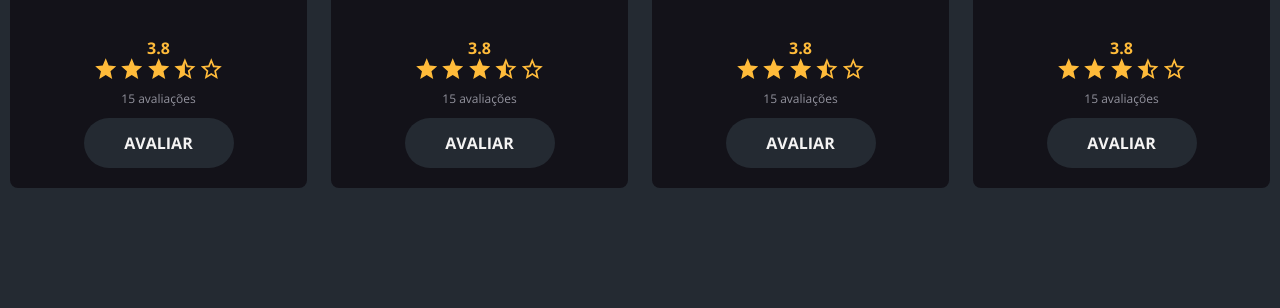
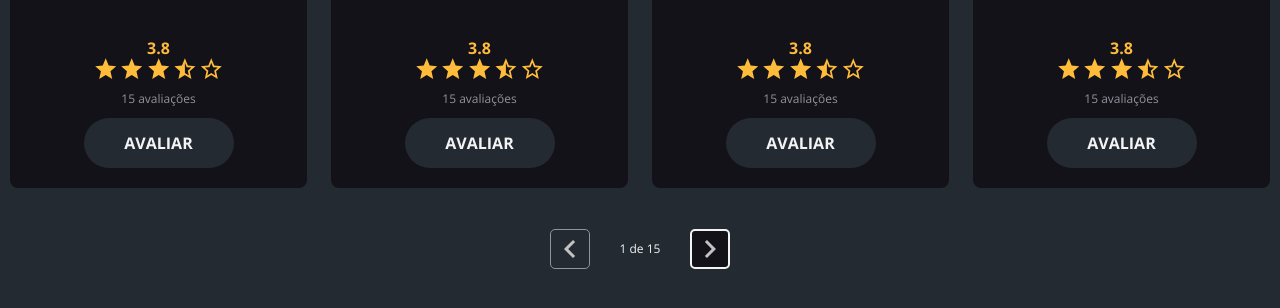
Before and after one commit to arturffontenele/atividade_html_css, a plain HTML site: page index.html in a window 1280 px wide. Shown: the part 814-1122 px from the top of the page. Before the commit the page ends 1058 px from the top, so only its background shows below. Drawn offline with nearby package versions, Linux system fonts and the light colour scheme.

Commit message:
Finalização da personalização de filmes

```diff
--- a/css/styles.css
+++ b/css/styles.css
@@ -199,3 +199,42 @@ color: var(--text-form);
   color: var(--text-form);
   margin-bottom: 10px;
 }
+
+.movies-pagination-container{
+  padding: 25px 0;
+  display: flex;
+  justify-content: center;
+}
+
+.movies-pagination-box{
+      width: 180px;
+      display: flex;
+      justify-content: space-between;
+      align-items: center;
+    }
+
+    .movies-pagination-box p{
+      margin: 0;
+      font-size: 12px;
+      font-weight: 400;
+      color: var(--text-color);
+    }
+    .movies-pagination-box button{
+      width: 40px;
+      height: 40px;
+      border: 2px solid var(--text-color);
+      background-color: var(--color-primary);
+      border-radius: 5px;
+      display: flex;
+      justify-content: center;
+      align-items: center;
+    }
+
+    .movies-pagination-box button:disabled{
+      border: 1px solid var(--text-form);
+      background-color: var(--bg-body);
+    }
+
+    .movies-button-flip{
+      transform: rotate(180deg);
+    }
--- a/index.html
+++ b/index.html
@@ -45,7 +45,7 @@
             <div class="card-movies-description">
 
               <h3>Venom: A ultima rodada</h3>
-              <div  class="movies-card-description-star">
+              <div class="movies-card-description-star">
                 <h4>3.8</h4>
                 <div>
                   <img src="img/star.svg" alt="star">
@@ -80,7 +80,7 @@
               <h3>Terrifier 3</h3>
 
 
-                            <div  class="movies-card-description-star">
+              <div class="movies-card-description-star">
                 <h4>3.8</h4>
                 <div>
                   <img src="img/star.svg" alt="star">
@@ -112,7 +112,7 @@
 
               <h3>Game of Thrones</h3>
 
-              <div  class="movies-card-description-star">
+              <div class="movies-card-description-star">
                 <h4>3.8</h4>
                 <div>
                   <img src="img/star.svg" alt="star">
@@ -145,7 +145,7 @@
 
               <h3>Halloween 2</h3>
 
-              <div  class="movies-card-description-star">
+              <div class="movies-card-description-star">
                 <h4>3.8</h4>
                 <div>
                   <img src="img/star.svg" alt="star">
@@ -177,7 +177,7 @@
 
               <h3>Yakuza: Like a dragon</h3>
 
-              <div  class="movies-card-description-star">
+              <div class="movies-card-description-star">
                 <h4>3.8</h4>
                 <div>
                   <img src="img/star.svg" alt="star">
@@ -210,7 +210,7 @@
 
               <h3>Transformers: O início</h3>
 
-              <div  class="movies-card-description-star">
+              <div class="movies-card-description-star">
                 <h4>3.8</h4>
                 <div>
                   <img src="img/star.svg" alt="star">
@@ -243,7 +243,7 @@
 
               <h3>Canário Negro</h3>
 
-              <div  class="movies-card-description-star">
+              <div class="movies-card-description-star">
                 <h4>3.8</h4>
                 <div>
                   <img src="img/star.svg" alt="star">
@@ -276,7 +276,7 @@
 
               <h3>Alien: Romulus</h3>
 
-              <div  class="movies-card-description-star">
+              <div class="movies-card-description-star">
                 <h4>3.8</h4>
                 <div>
                   <img src="img/star.svg" alt="star">
@@ -302,6 +302,25 @@
 
       </div>
 
+
+      <div class="movies-pagination-container">
+        <div class="movies-pagination-box">
+          <button disabled>
+          <img src="img/arrow.svg" alt="Voltar">
+
+          </button>
+          <p>
+           1 de 15
+           </p>
+           <button>
+
+             <img  class="movies-button-flip" src="img/arrow.svg" alt="Avançar">
+            </button>
+
+        </div>
+
+      </div>
+
     </section>
 
 
```
